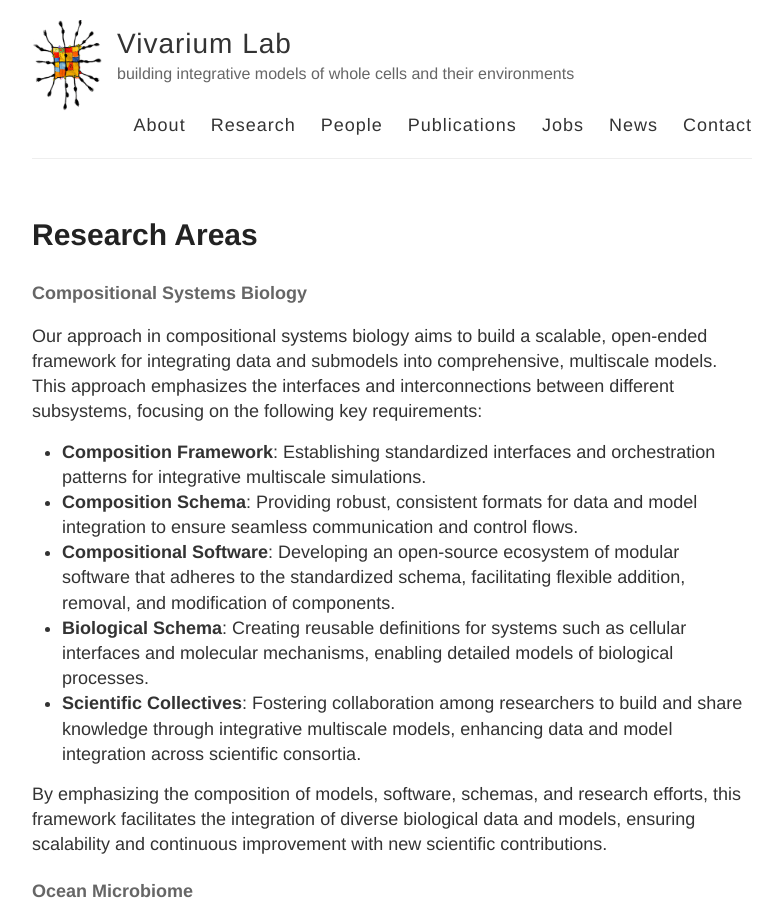
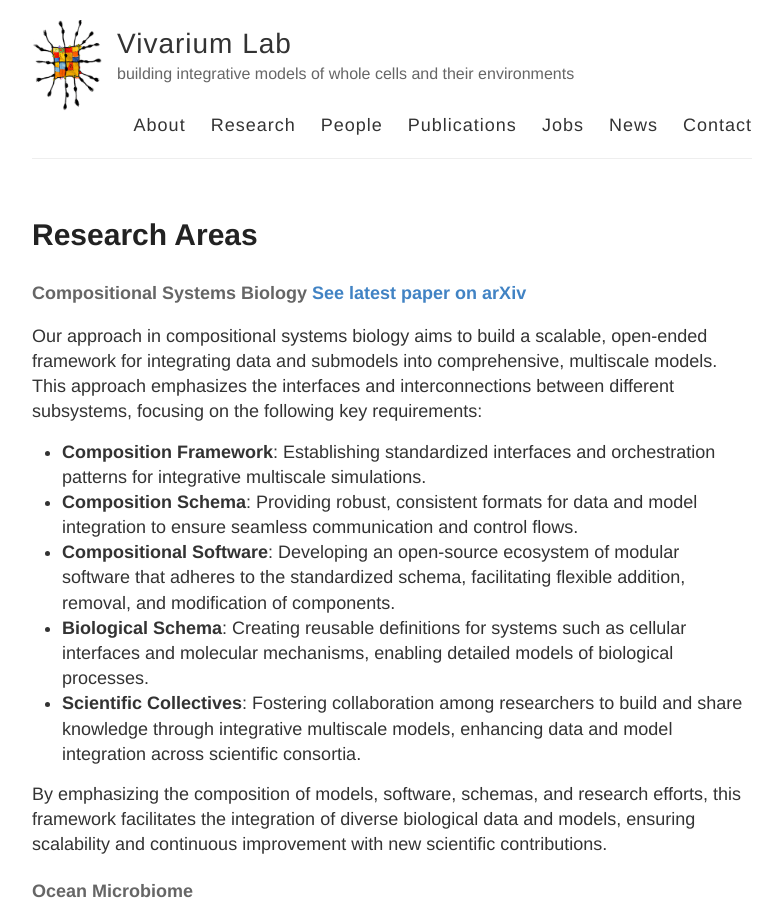
Before and after one commit to eagmon/eagmon.github.io, a Jekyll site: the page built from research.md, in a window 1280 px wide and 900 px high. Shown: the whole window, without its empty margins (248-1030 px from the left). Built offline with Jekyll 4.4.1, drawn with Linux system fonts in a browser that asks for light colours.

Commit message:
add prelude to research page

```diff
--- a/research.md
+++ b/research.md
@@ -4,7 +4,7 @@ title: Research Areas
 permalink: /research/
 ---
 
-#### Compositional Systems Biology
+#### Compositional Systems Biology [See latest paper on arXiv](https://arxiv.org/abs/2408.00942)
 <p>Our approach in compositional systems biology aims to build a scalable, open-ended framework for integrating data and submodels into comprehensive, multiscale models. This approach emphasizes the interfaces and interconnections between different subsystems, focusing on the following key requirements:</p>
 <ul>
   <li><strong>Composition Framework</strong>: Establishing standardized interfaces and orchestration patterns for integrative multiscale simulations.</li>
```
